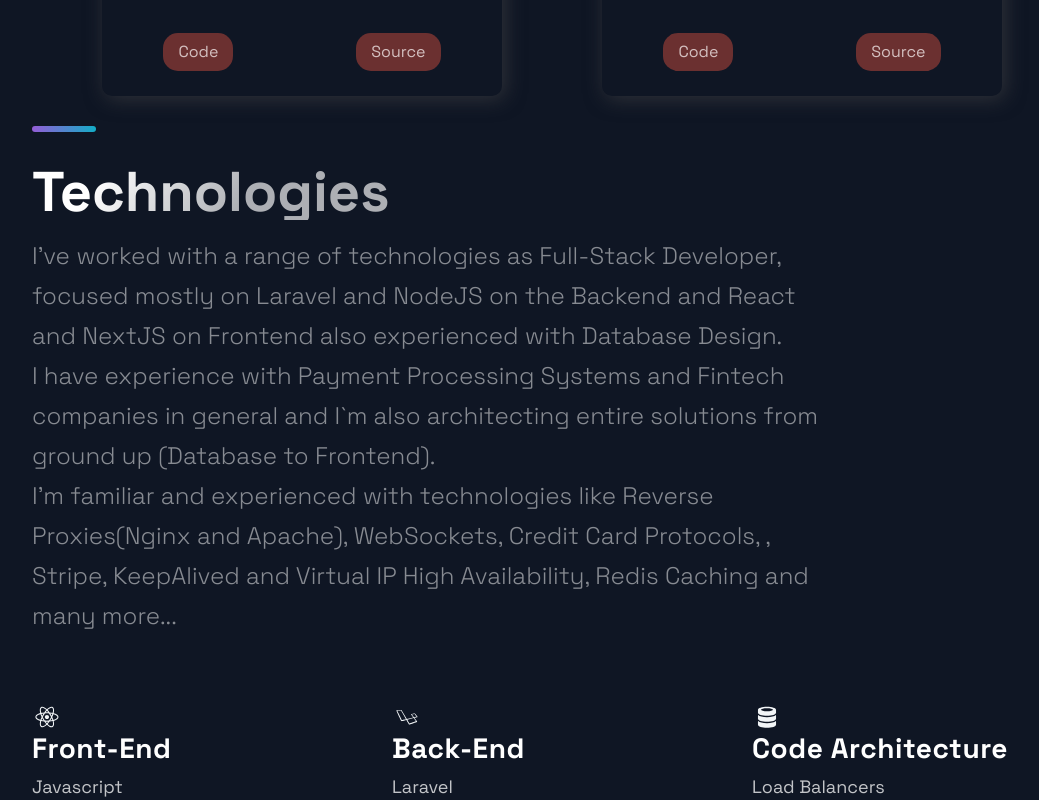
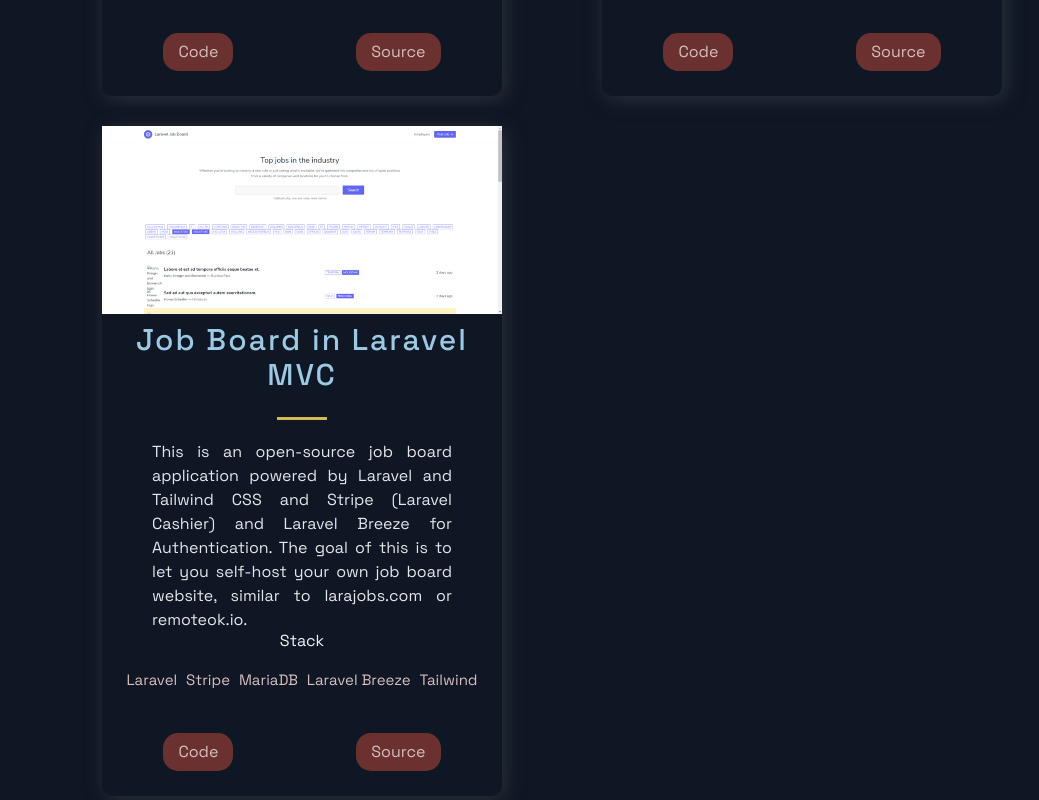
Before and after one commit to nikolafreey/portfolio-website, a Next.js app: page / in a window 1280 px wide. Shown: the part 2420-3220 px from the top of the page, without its empty margins (88-1127 px from the left). Built offline with nearby package versions, Linux system fonts and the light colour scheme.

Commit message:
Added a new Project - Job Board in Laravel

```diff
--- a/src/constants/constants.js
+++ b/src/constants/constants.js
@@ -39,6 +39,16 @@
     visit: "https://github.com/nikolafreey/fiscalisation-montenegro-backend",
     id: 3,
   },
+  {
+    title: "Job Board in Laravel MVC",
+    description:
+      "This is an open-source job board application powered by Laravel and Tailwind CSS and Stripe (Laravel Cashier) and Laravel Breeze for Authentication. The goal of this is to let you self-host your own job board website, similar to larajobs.com or remoteok.io.",
+    image: "/images/jobBoard.png",
+    tags: ["Laravel", "Stripe", "MariaDB", "Laravel Breeze", "Tailwind"],
+    source: "https://github.com/nikolafreey/job_board_laravel",
+    visit: "https://github.com/nikolafreey/job_board_laravel",
+    id: 4,
+  },
 ];
 
 export const TimeLineData = [
```
Also changed, not shown: public/images/jobBoard.png (added).
